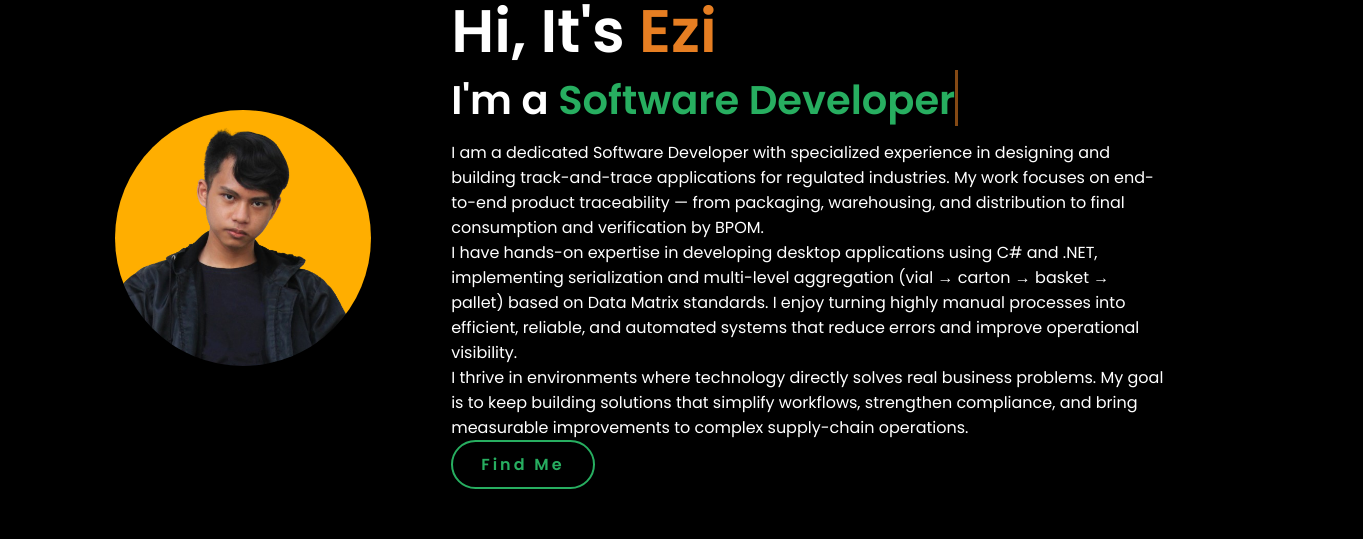
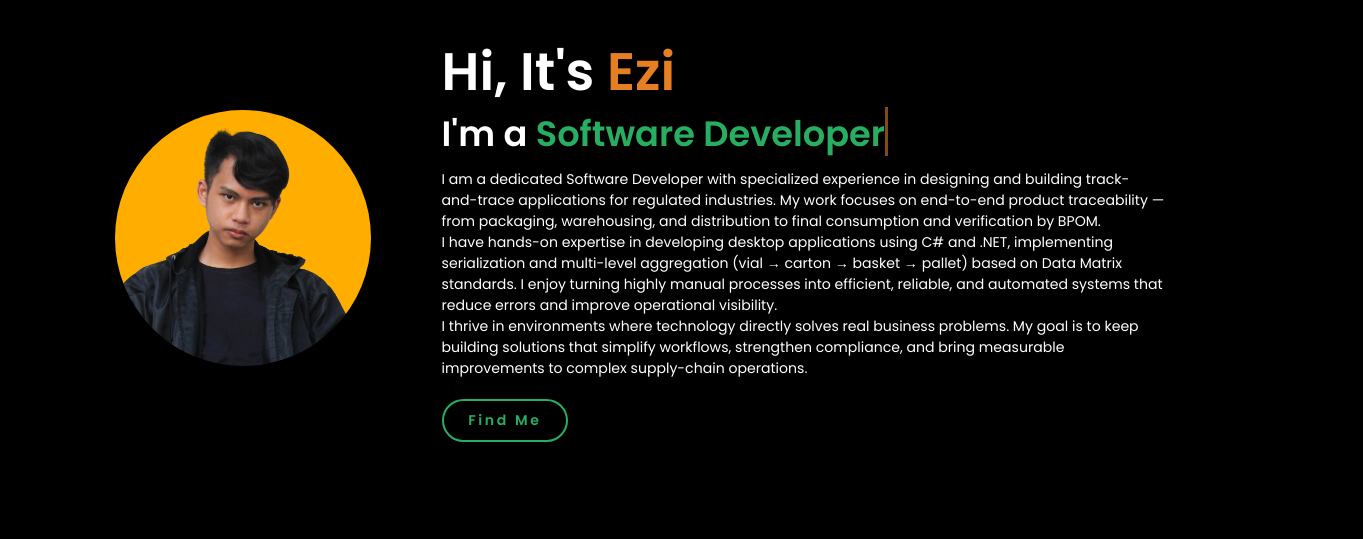
Before and after one commit to FahreziMuhamadFatir/its_fahrezimf, a plain HTML site: page index.html in a window 1280 px wide. Shown: the part 160-699 px from the top of the page, 1363 px wide, since content can reach past the window. Drawn offline with Linux system fonts and the light colour scheme.

Commit message:
css update

```diff
--- a/styles.css
+++ b/styles.css
@@ -11,7 +11,7 @@
 }
 
 html{
-    font-size: 62.5%;
+    font-size: 55%;
 }
 
 body{
@@ -182,6 +182,7 @@ span{
     border: 2px solid #27ae60;
     transition: 0.3s ease;
     cursor: pointer;
+    margin-top: 20px;
 }
 
 .btn:hover{
@@ -192,8 +193,8 @@ span{
 }
 
 .typing-text{
-    font-size: 34px;
-    font-weight: 600;
+    font-size: 15px;
+    font-weight: 500;
     min-width: 280px;
 }
 
```
